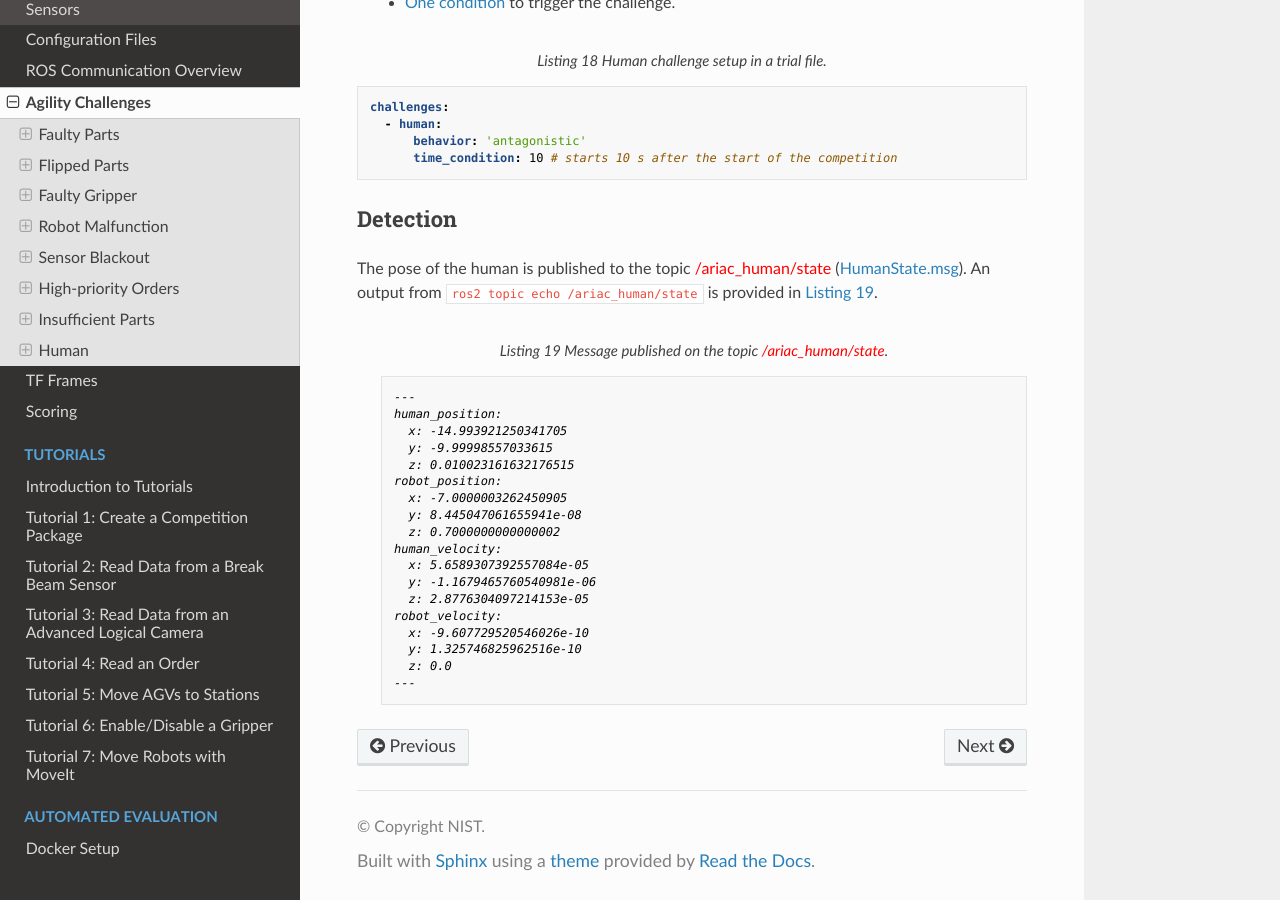
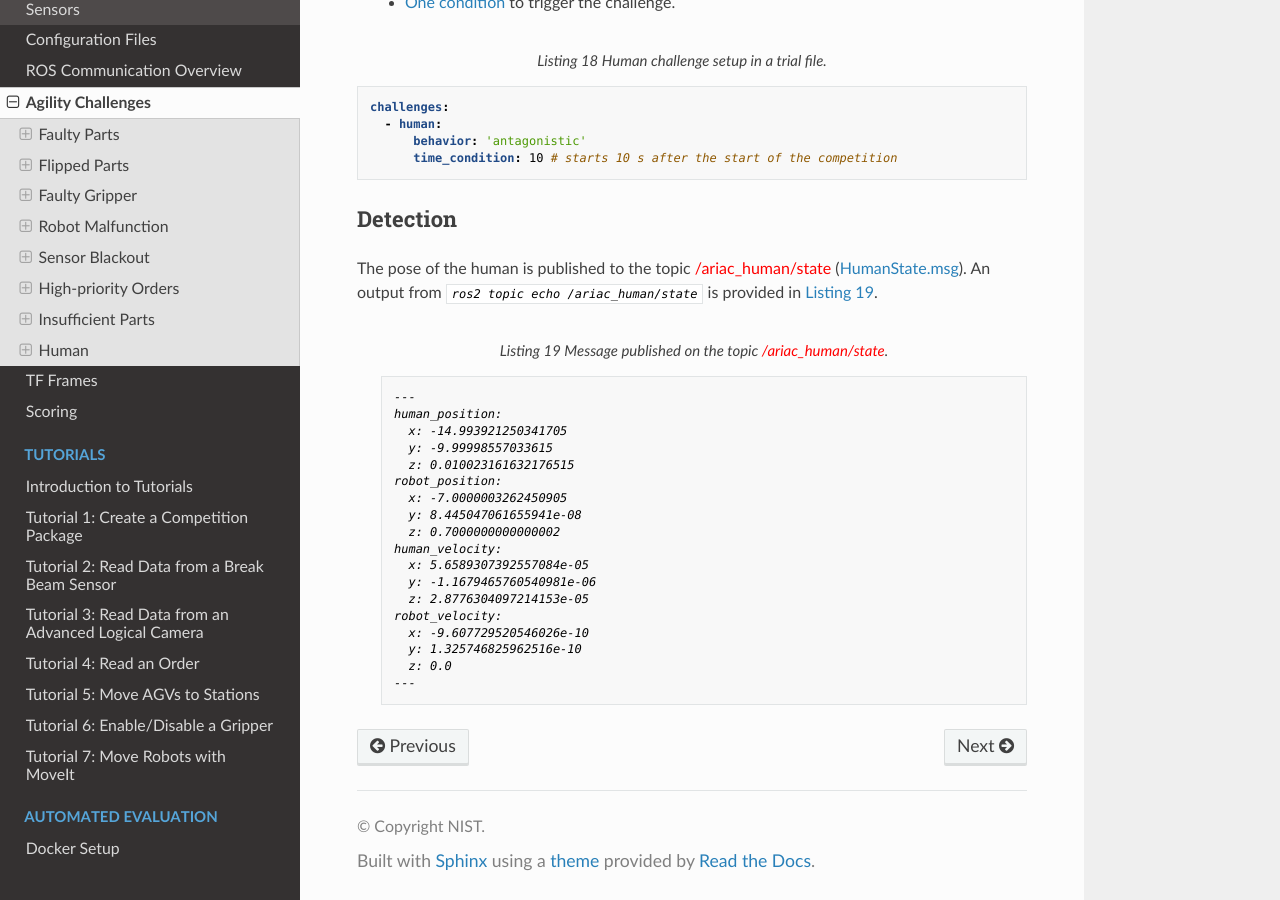
Before and after one commit to usnistgov/ARIAC, a Sphinx documentation site: the page built from docs/competition/challenges.rst, in a window 1280 px wide and 900 px high, scrolled down 11625 px. Built offline with Sphinx 7.4.7 and the Read the Docs theme 2.0.0, drawn with Linux system fonts in a browser that asks for light colours; cross-references to code outside the pages are shown as plain code; some of the changed lines change nothing that is shown.

Commit message:
documentation on challenges

```diff
--- a/docs/conf.py
+++ b/docs/conf.py
@@ -64,6 +64,10 @@
     :language: yaml
     :class: highlight
 
+ .. role:: console(code)
+    :language: console
+    :class: highlight
+
  .. role:: python(code)
     :language: python
     :class: highlight
```
